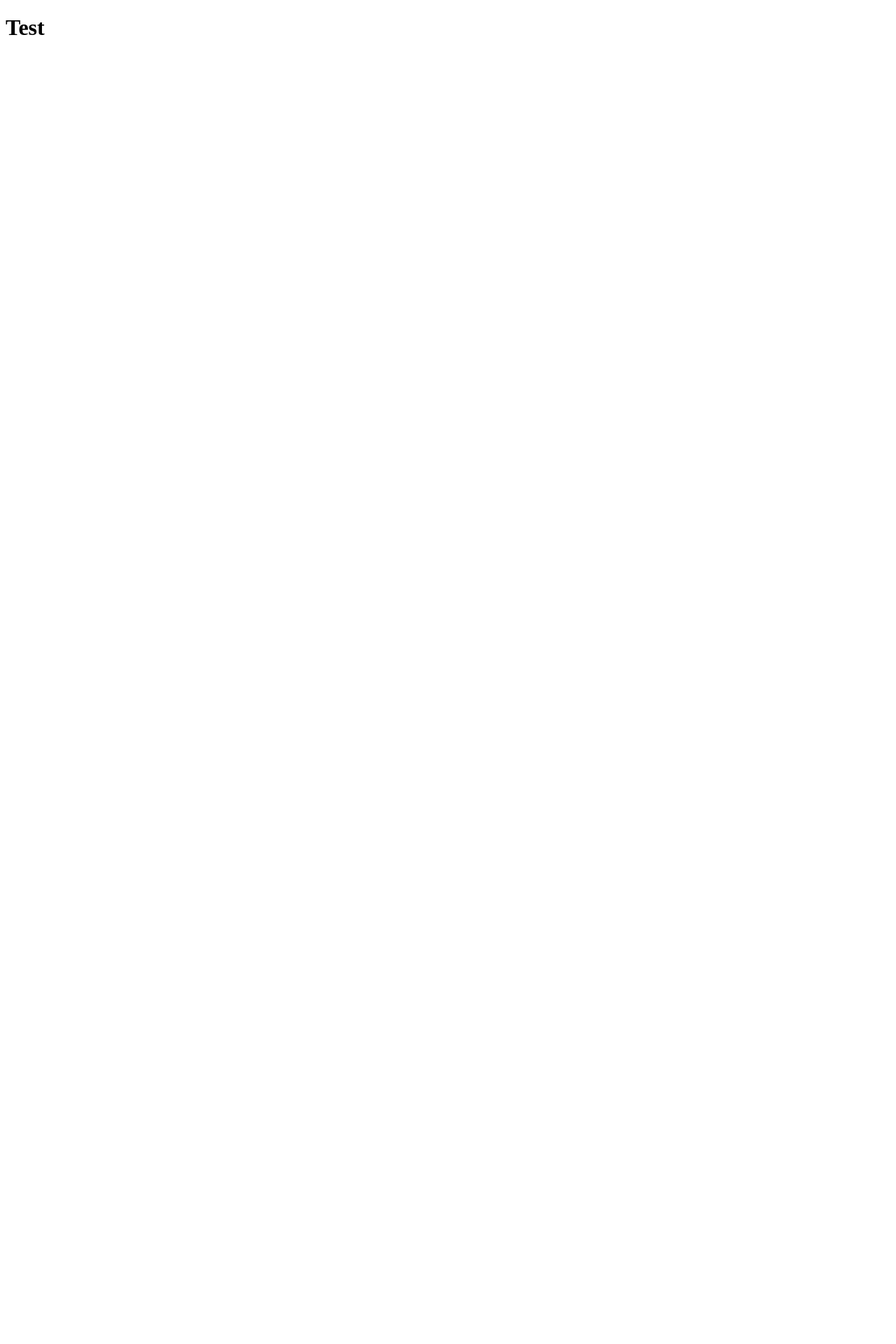
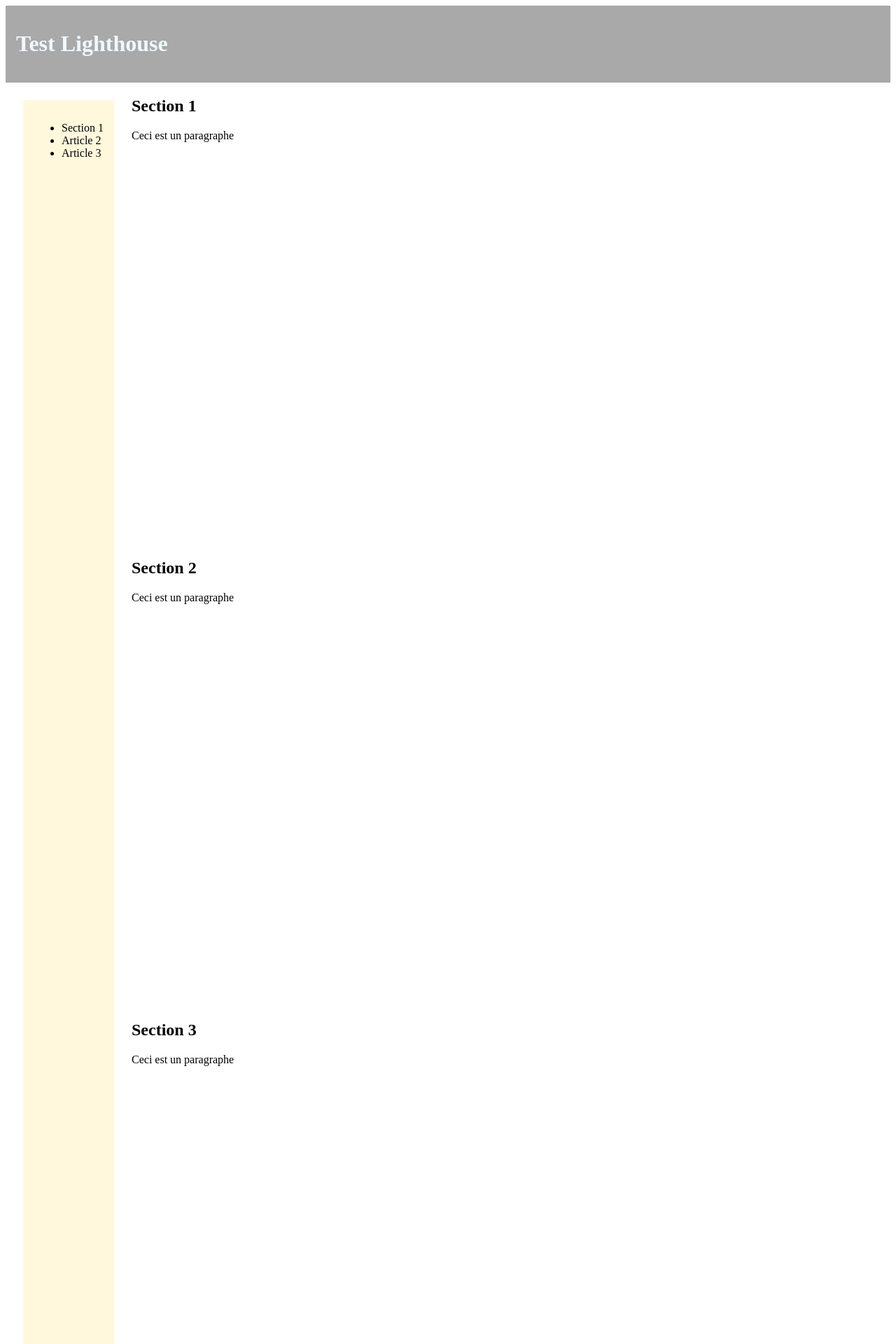
Before and after one commit to Daphne-Herve/lighthouse-ci, an Angular app: page / in a window 1280 px wide. Shown: the top 1920 px of the page at 70% size. Before the commit the page ends 800 px from the top, so only its background shows below. Built offline with nearby package versions, Linux system fonts and the light colour scheme.

Commit message:
add lighthouse configuration

```diff
--- a/src/app/app.component.html
+++ b/src/app/app.component.html
@@ -1 +1,21 @@
-<h1>Test</h1>
+<header><h1>Test Lighthouse</h1></header>
+<nav>
+  <ul>
+    <li>Section 1</li>
+    <li>Article 2</li>
+    <li>Article 3</li>
+  </ul>
+</nav>
+<section>
+  <h2>Section 1</h2>
+  <p>Ceci est un paragraphe</p>
+</section>
+<section>
+  <h2>Section 2</h2>
+  <p>Ceci est un paragraphe</p>
+</section>
+<section>
+  <h2>Section 3</h2>
+  <p>Ceci est un paragraphe</p>
+</section>
+<footer>Mon site</footer>
--- a/src/app/app.component.scss
+++ b/src/app/app.component.scss
@@ -0,0 +1,23 @@
+header {
+  background-color: darkgray;
+  padding: 15px;
+  color: aliceblue;
+}
+
+nav {
+  float: left;
+  height: 230vh;
+  padding: 15px;
+  background-color: cornsilk;
+  margin: 25px;
+}
+
+section {
+  width: 100%;
+  height: 80vh;
+}
+
+footer {
+  background-color: beige;
+  height: 10vh;
+}
```
Also changed, not shown: lighthouserc.js (added, +7 -0 lines).
